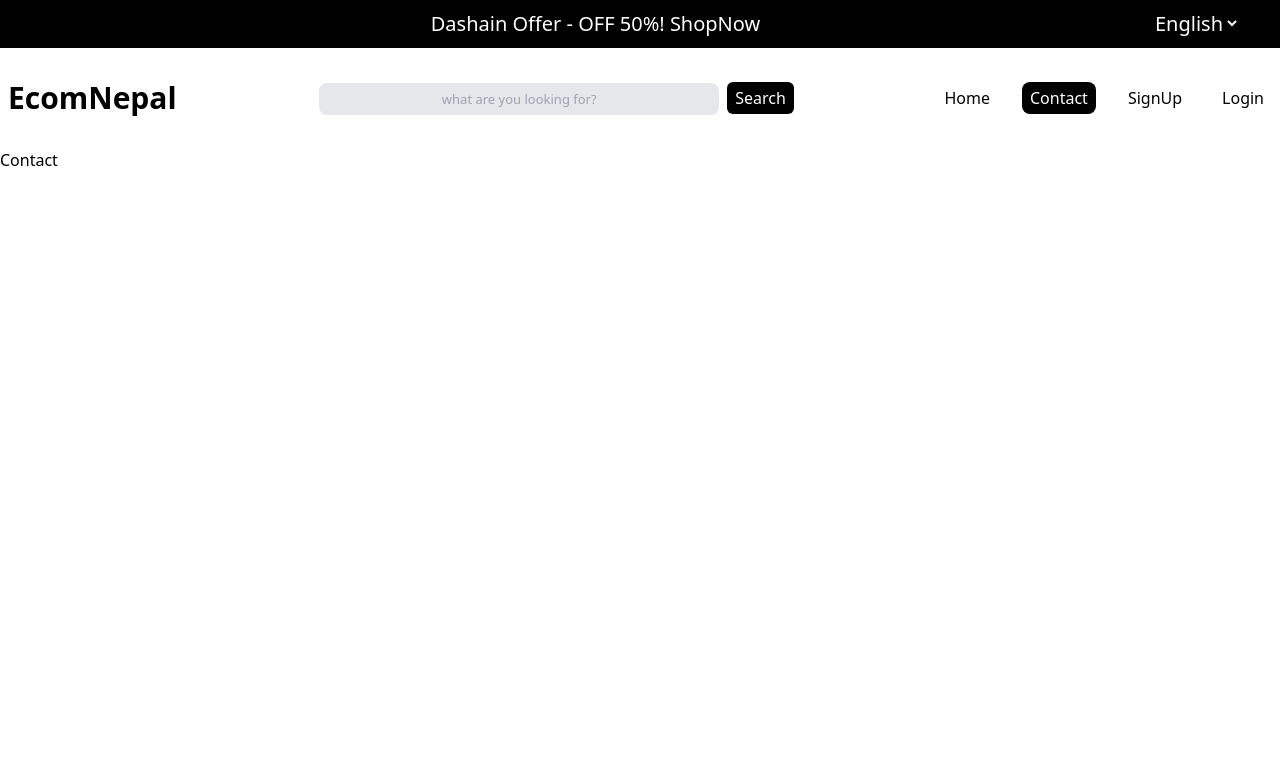
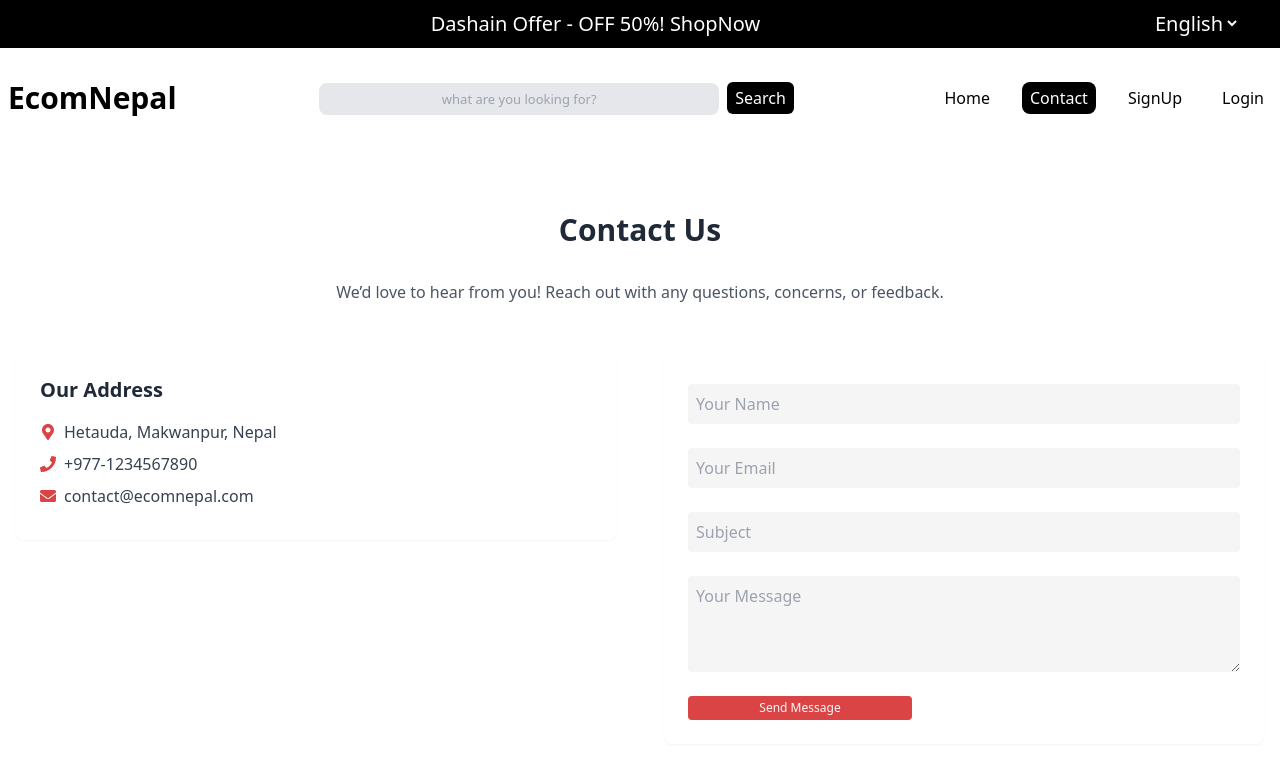
Before and after one commit to sujit-dhakal/EcomNepal, a Next.js app in the folder ecom/frontend/ecommerce/: page /en/contact in a window 1280 px wide. Shown: the top 758 px of the page. Built offline with nearby package versions, Linux system fonts and the light colour scheme.

Commit message:
feat: created contact page

```diff
--- a/ecom/frontend/ecommerce/src/app/[locale]/contact/page.tsx
+++ b/ecom/frontend/ecommerce/src/app/[locale]/contact/page.tsx
@@ -1,5 +1,73 @@
-const page = () => {
-  return <div>Contact</div>;
+import Button from '@/components/Button';
+import { FC } from 'react';
+import { FaPhone, FaEnvelope, FaMapMarkerAlt } from 'react-icons/fa';
+
+const page: FC = () => {
+  return (
+    <div className="py-16">
+      <div className="container mx-auto px-4">
+        <h1 className="text-3xl font-bold text-center text-gray-800 mb-8">Contact Us</h1>
+        <p className="text-center text-gray-600 mb-12">We’d love to hear from you! Reach out with any questions, concerns, or feedback.</p>
+
+        <div className="grid grid-cols-1 md:grid-cols-2 gap-12">
+          {/* Contact Details */}
+          <div>
+            <div className="bg-white p-6 rounded-lg shadow-sm mb-6">
+              <h2 className="text-xl font-semibold text-gray-800 mb-4">Our Address</h2>
+              <p className="flex items-center text-gray-700 mb-2">
+                <FaMapMarkerAlt className="mr-2 text-[#DB4444]" />
+                Hetauda, Makwanpur, Nepal
+              </p>
+              <p className="flex items-center text-gray-700 mb-2">
+                <FaPhone className="mr-2 text-[#DB4444]" />
+                +977-1234567890
+              </p>
+              <p className="flex items-center text-gray-700 mb-2">
+                <FaEnvelope className="mr-2 text-[#DB4444]" />
+                contact@ecomnepal.com
+              </p>
+            </div>
+          </div>
+
+          {/* Contact Form */}
+          <div>
+            <form className="bg-white p-6 rounded-lg shadow-sm">
+              <div className="mb-4">
+                <input
+                  type="text"
+                  placeholder="Your Name"
+                  className="mt-2 w-full p-2 bg-[#F5F5F5] rounded"
+                />
+              </div>
+              <div className="mb-4">
+                <input
+                  type="email"
+                  placeholder="Your Email"
+                  className="mt-2 w-full p-2 bg-[#F5F5F5] rounded"
+                />
+              </div>
+              <div className="mb-4">
+                <input
+                  type="text"
+                  placeholder="Subject"
+                  className="mt-2 w-full p-2 bg-[#F5F5F5] rounded"
+                />
+              </div>
+              <div className="mb-4">
+                <textarea
+                  placeholder="Your Message"
+                  className="mt-2 w-full p-2 bg-[#F5F5F5] rounded h-24"
+                >
+                </textarea>
+              </div>
+              <Button text="Send Message" className="w-56 h-14 text-[16px]" />
+            </form>
+          </div>
+
+        </div>
+      </div>
+    </div>
+  );
 };
 
 export default page;
```
